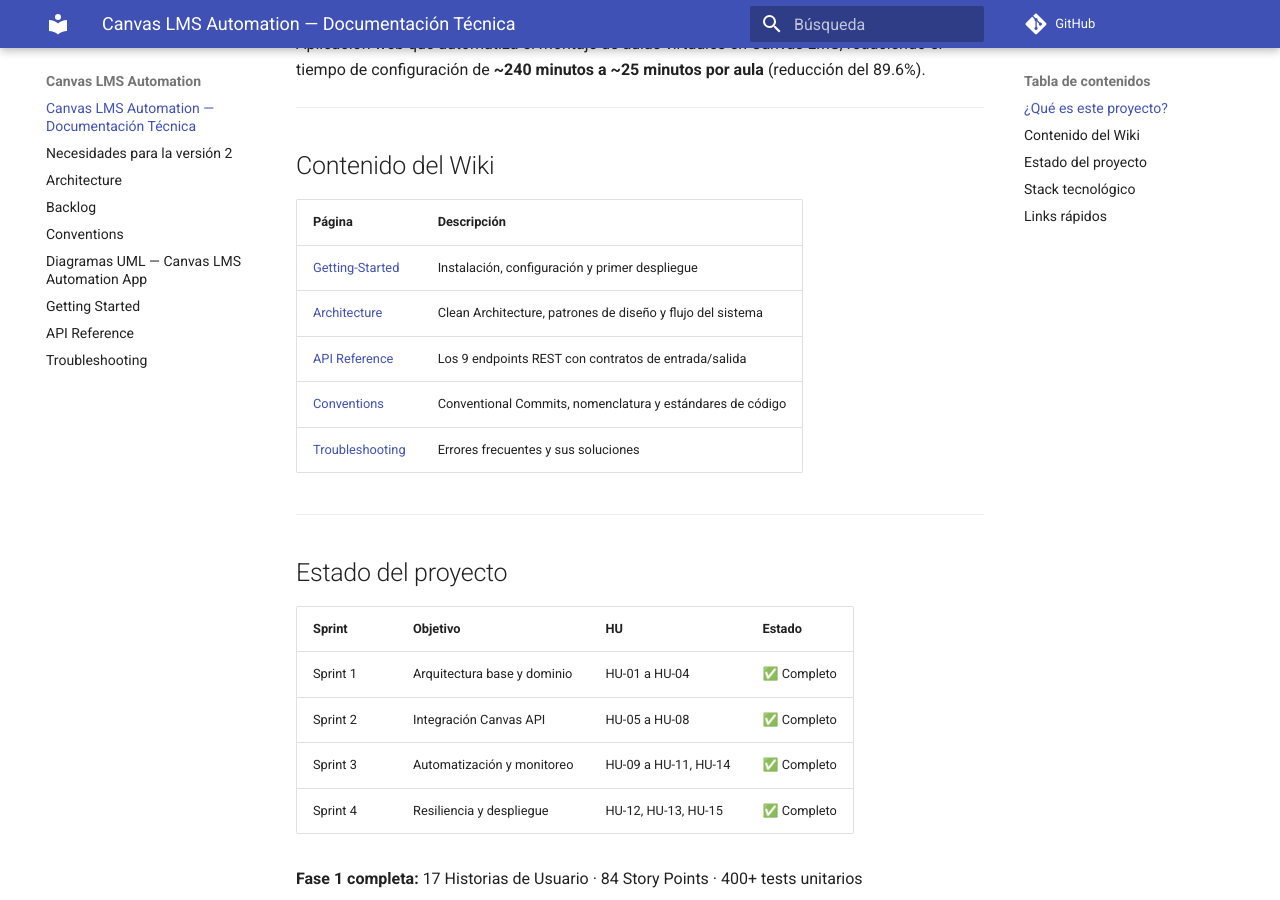
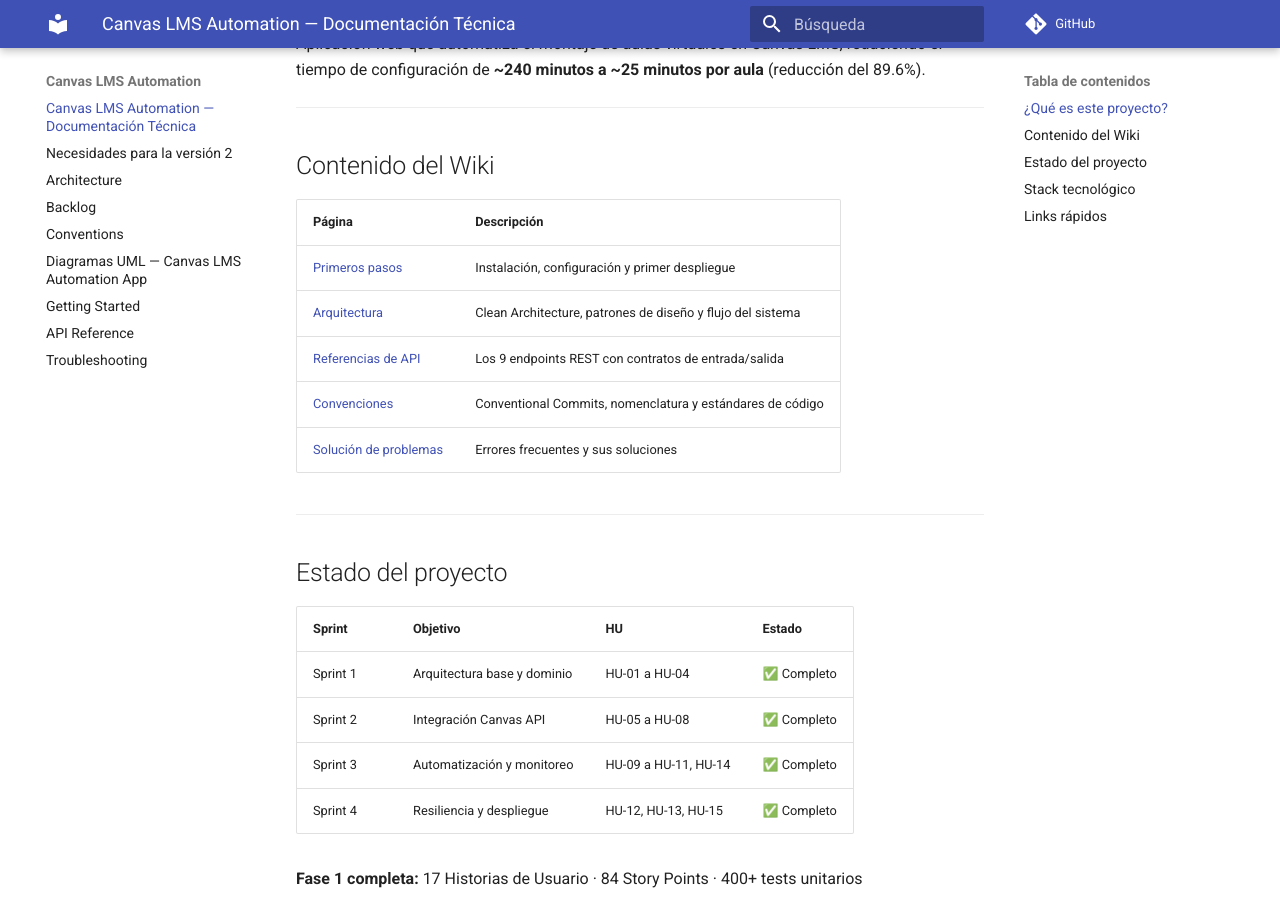
Before and after one commit to chartorresgg/canvas-automation, an MkDocs documentation site: the page built from docs/index.md, in a window 1280 px wide and 900 px high, scrolled down 467 px. Built offline with MkDocs 1.6.1 and Material for MkDocs 9.7.7, drawn with Linux system fonts in a browser that asks for light colours; comment, search, counter and statistics services are not loaded.

Commit message:
docs: corregir enlaces e imágenes migrados de la Wiki

```diff
--- a/docs/index.md
+++ b/docs/index.md
@@ -21,11 +21,11 @@
 
 | Página | Descripción |
 |---|---|
-| [Getting-Started](https://github.com/chartorresgg/canvas-automation/wiki/Getting%E2%80%90Started) | Instalación, configuración y primer despliegue |
-| [Architecture](https://github.com/chartorresgg/canvas-automation/wiki/Architecture) | Clean Architecture, patrones de diseño y flujo del sistema |
-| [API Reference](https://github.com/chartorresgg/canvas-automation/wiki/API%E2%80%90Reference) | Los 9 endpoints REST con contratos de entrada/salida |
-| [Conventions](https://github.com/chartorresgg/canvas-automation/wiki/Conventions) | Conventional Commits, nomenclatura y estándares de código |
-| [Troubleshooting](https://github.com/chartorresgg/canvas-automation/wiki/Troubleshooting) | Errores frecuentes y sus soluciones |
+| [Primeros pasos](primeros-pasos.md) | Instalación, configuración y primer despliegue |
+| [Arquitectura](arquitectura.md) | Clean Architecture, patrones de diseño y flujo del sistema |
+| [Referencias de API](referencia-api.md) | Los 9 endpoints REST con contratos de entrada/salida |
+| [Convenciones](convenciones.md) | Conventional Commits, nomenclatura y estándares de código |
+| [Solución de problemas](solucion-de-problemas.md) | Errores frecuentes y sus soluciones |
 
 ---
 
--- a/mkdocs.yml
+++ b/mkdocs.yml
@@ -6,3 +6,12 @@
 theme:
   name: material
   language: es
+
+markdown_extensions:
+  - admonition
+  - pymdownx.details
+
+validation:
+  links:
+    unrecognized_links: warn
+    anchors: warn
```
Also changed, not shown: docs/backlog.md (+1 -1 lines), docs/diagramas-uml.md (+13 -19 lines), docs/primeros-pasos.md (+2 -2 lines), docs/assets/uml/casos-de-uso.svg (added), docs/assets/uml/clases.png (added), docs/assets/uml/clean-architecture.png (added), docs/assets/uml/despliegue.png (added), docs/assets/uml/secuencia-01-autenticacion.png (added), docs/assets/uml/secuencia-02a-inicio-despliegue.png (added), docs/assets/uml/secuencia-02b-despliegue-aula.png (added), 1 other file.
